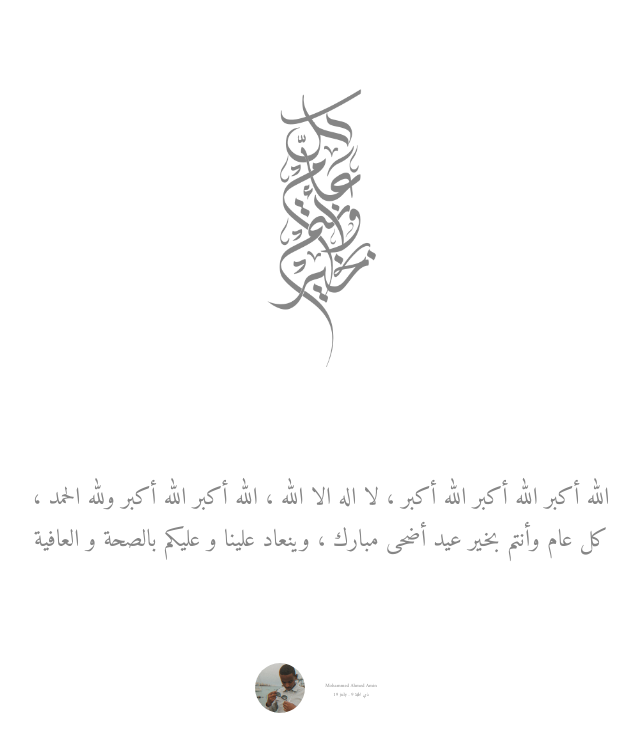
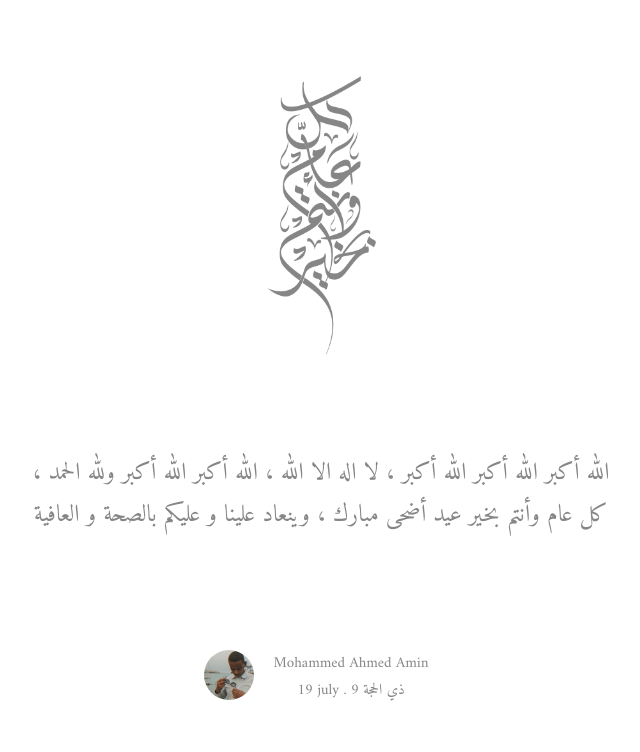
Before and after one commit to mohahamin/adha, a plain HTML site: page index.html in a window 1280 px wide. Shown: the whole page, without its empty margins (319-959 px from the left). Drawn offline with Linux system fonts and the light colour scheme.

Commit message:
Update style.css

```diff
--- a/style.css
+++ b/style.css
@@ -41,8 +41,7 @@ p, h1 {
 .info p {
     max-width: 100%;
     text-align: center;
-    font-size: large;
-    font-size: 5px;
+    font-size: 15px;
 }
 .info img {
     height: 50px;
```
